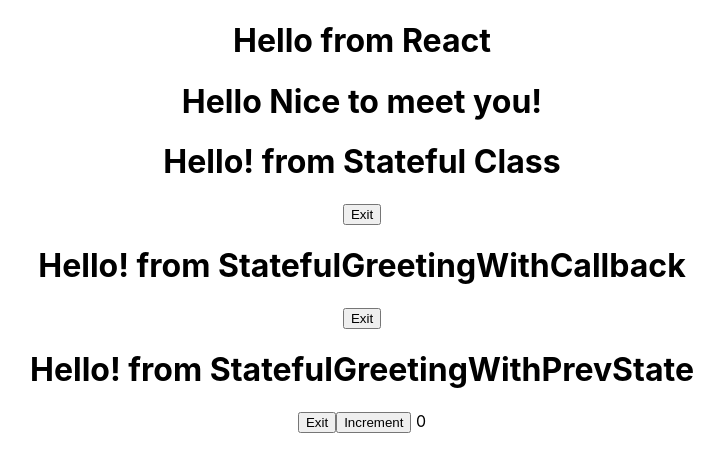
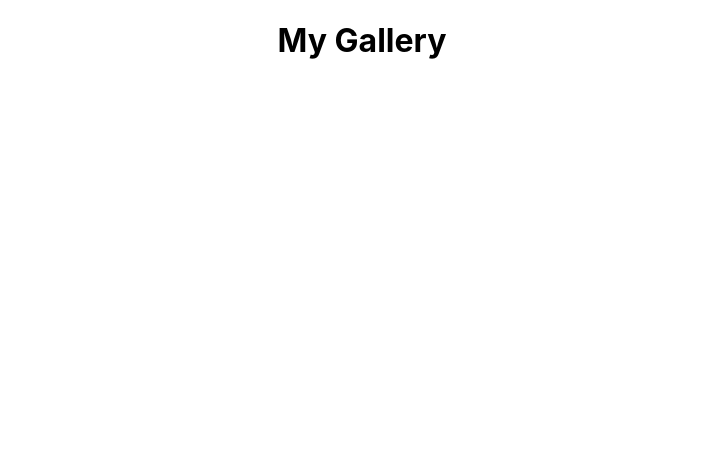
Before and after one commit to RobWar-code/react-demo, a React (Create React App) app in the folder my-app/: page / in a window 1280 px wide. Shown: the top 472 px of the page, without its empty margins (278-1002 px from the left). Built offline with nearby package versions, Linux system fonts and the light colour scheme.

Commit message:
Final Touches

```diff
--- a/my-app/src/App.js
+++ b/my-app/src/App.js
@@ -1,18 +1,24 @@
 import './App.css';
+/*
 import FunctionalGreeting from './Components/FunctionalGreeting.js';
 import FunctionalGreetingWithProps from './Components/FunctionalGreetingWithProps.js';
 import StatefulGreeting from './Components/StatefulGreeting.js';
 import StatefulGreetingWithCallback from './Components/StatefulGreetingWithCallback.js';
 import StatefulGreetingWithPrevState from './Components/StatefulGreetingWithPrevState.js';
+*/
+import NavBarForm from './Components/NavBarForm.js';
 
 function App() {
   return (
     <div className="App">
+      {/*
       <FunctionalGreeting />
       <FunctionalGreetingWithProps greeting="Nice to meet you!" />
       <StatefulGreeting message="from Stateful Class" />
       <StatefulGreetingWithCallback message="from StatefulGreetingWithCallback" />
       <StatefulGreetingWithPrevState message="from StatefulGreetingWithPrevState" />
+      */}
+      <NavBarForm />
     </div>
   );
 }
--- /dev/null
+++ b/my-app/src/Components/NavBarForm.js
@@ -0,0 +1,13 @@
+import React, { Component } from 'react'
+
+export class NavBarForm extends Component {
+  render() {
+    return (
+      <div>
+        <h1>My Gallery</h1>
+      </div>
+    )
+  }
+}
+
+export default NavBarForm;
```
Also changed, not shown: my-app/src/Components/ES7Snippets.js (added, +49 -0 lines).
